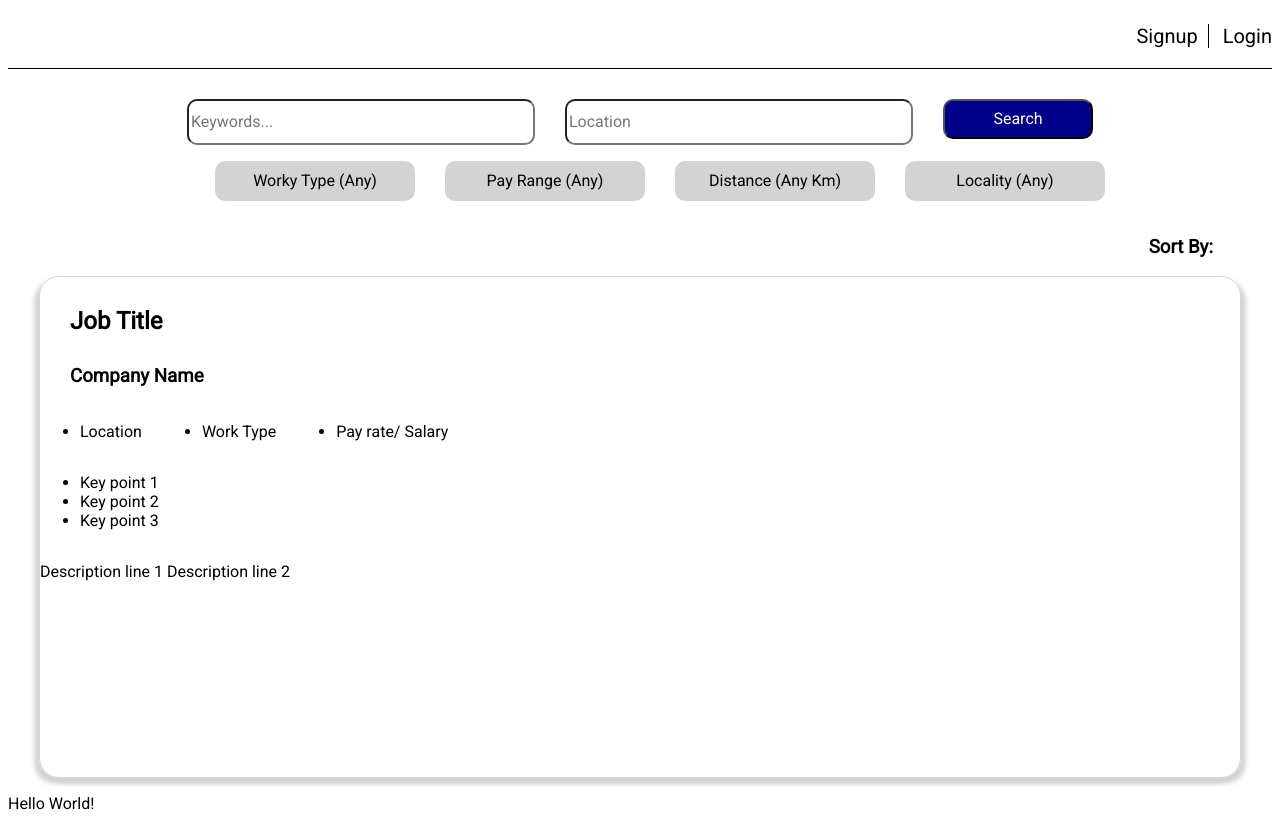
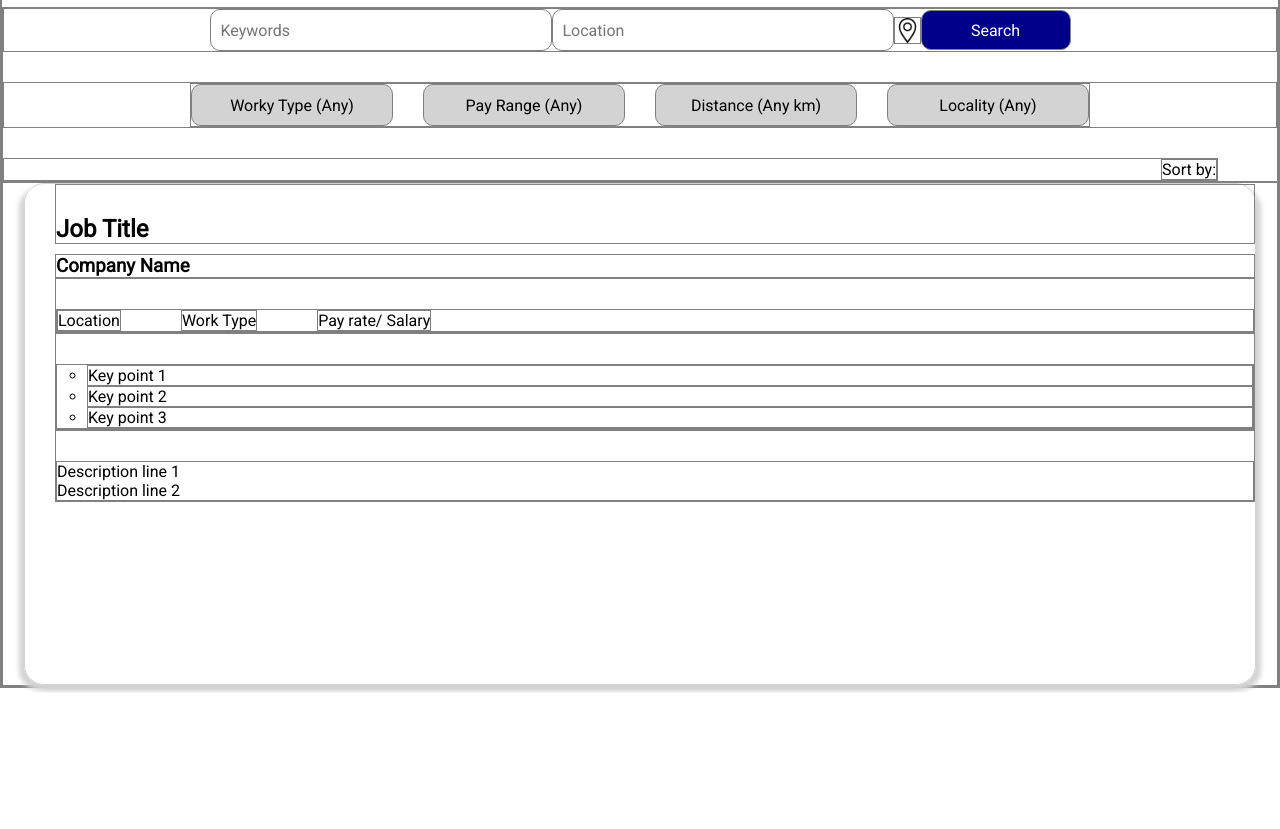
Before and after one commit to devDolan/job-board, a website: page public/index.html in a window 1280 px wide. Shown: the part 107-936 px from the top of the page. After the commit the page ends 800 px from the top, so only its background shows below. Drawn offline with Linux system fonts and the light colour scheme.

Commit message:
Added semantic changes i.e. naming convention, styling. Added layout improvements

```diff
--- a/public/index.html
+++ b/public/index.html
@@ -10,59 +10,67 @@
 <body>
     <!-- this is my attempt to get the sign in and log in button, can make them links
         to smth later with href -->
-        <h1 id="logo">Job Board</h1>
-        <div class="signup_container">
-            <div class="login_signup">
+    <h1>Job Board</h1>
+    <section id="users">
             <ul>
-                    <li id="Signup">Signup</li>
-                    <li id="Login">Login</li>
+            <li><a href="#">Signup</a></li>
+            <li>|</li>
+            <li><a href="#">Login</a></li>
+        </ul>
+    </section>
+
+    <div id="line"></div>
+
+    <section id="search">
+        <div id="parameters">
+            <input type="text" placeholder="Keywords">
+            <input type="text" placeholder="Location">
+            <img id="location-icon" src="/public/assets/images/location.png"
+            alt="location-icon">
+            <button type="button" id="search-button">Search</button>
+        </div>
+        <div id="filters">
+            <ul>
+                <li>Worky Type (Any)</li>
+                <li>Pay Range (Any)</li>
+                <li>Distance (Any km)</li>
+                <li>Locality (Any)</li>
             </ul>
         </div>
+        <div id="sort-by">
+            <p>Sort by:</p>
         </div>
-        <section>
-            <div class="search_bars">
-                <input type="text" placeholder="Keywords..." id="keywords_bar">
-                <input type="text" placeholder="Location" id="location_bar">
-                <button type="button" id="search_bar_button">Search</button>
-            </div>
-            <nav class="navigation_bar">
-                <ul class="navigation_list">
-                    <li>Worky Type (Any)</li>
-                    <li>Pay Range (Any)</li>
-                    <li>Distance (Any Km)</li>
-                    <li>Locality (Any)</li>
-                </ul>
-            </nav>
     </section>
-        <div class="sort_by">
-            <h3>Sort By:</h3>
-        </div>
-        <section class="job_listing_container">
-            <div id="job_listing_card">
+
+    <section id="listings">
+        <div class="card">
             <h2>Job Title</h2>
             <h3>Company Name</h3>
-                <div class="quick_info">
+
+            <div class="quick-info">
                 <ul>
                     <li>Location</li>
                     <li>Work Type</li>
                     <li>Pay rate/ Salary</li>
                 </ul>
             </div>
-                <div class="key_points">
+
+            <div class="key-points">
                 <ul>
                     <li>Key point 1</li>
                     <li>Key point 2</li>
                     <li>Key point 3</li>
                 </ul>
             </div>
+
             <div class="description">
                 <p>
                     Description line 1
+                    <br>
                     Description line 2
                 </p>
             </div>
         </div>
     </section>
-    <p>Hello World!</p>
 </body>
 </html>
--- a/public/style.css
+++ b/public/style.css
@@ -1,56 +1,70 @@
-html * {
+* {
     font-family: 'Roboto';
+    margin: 0;
+    padding: 0;
+    border: 1px solid grey;
 }
 
-#logo {
+li {
+    list-style: none;
+}
+
+h1 {
     padding-left: 1.875rem;
     padding-top: 30px;
     font-size: 32px;
 }
 
-.signup_container {
+#line {
     border-bottom: 1px solid black;
     padding: 0%;
 }
 
-/* i am not too sure why it doesnt let me use the option 'right: 30px'.
-this was just so it would stay on the right hand side.*/
-.login_signup {
+#users ul{
     font-size: 20px;
-   display: flex;
-   justify-content: flex-end;
-
+    display: flex;
+    justify-content: flex-end;
+    gap: 10px;
+    padding-right: 0.625rem;
 }
 
-#Signup {
-    display: inline;
-    border-right: 1px solid black;
-    padding-right: 10px;
+#users a {
+    text-decoration: none;
+    color: black;
 }
 
-#Login {
-    display: inline;
-    padding-left: 9px;
-}
-
-.search_bars {
+#search {
     display: flex;
+    flex-direction: column;
     justify-content: center;
-    margin-top: 30px;
+    margin-top: 0.625rem;
     gap: 30px;
 }
 
+#parameters {
+    display: flex;
+    position: relative;
+    justify-content: center;
+    align-items: center;
+}
 
+::placeholder {
+    padding-left: 10px;
+}
 
-.search_bars input {
+#location-icon {
+    height: 25px;
+    width: auto;
+}
+
+#parameters input {
     height: 40px;
     width: 340px;
     font-size: 16px;
-
     border-radius: 10px;
 }
 
-#search_bar_button {
+#search-button {
     height:40px;
     width: 150px;
 
@@ -61,22 +75,20 @@ this was just so it would stay on the right hand side.*/
 
 }
 
-
-
-.navigation_bar {
+#filters {
     display: flex;
     justify-content: center;
 
 }
 
-.navigation_list {
+#filters ul {
     display: flex;
     align-items: flex-start;
     justify-content: center;
     gap: 30px;
 }
 
-.navigation_list li {
+#filters li {
     display: flex;
     justify-content: center;
     align-items: center;
@@ -86,23 +98,19 @@ this was just so it would stay on the right hand side.*/
     border-radius: 10px;
 }
 
-.sort_by {
+#sort-by {
     display: flex;
     justify-content: flex-end;
     margin-right: 59px;
 }
 
-.job_listing_container {
+#listings {
     display: flex;
     justify-content: center;
-
-
-
 }
 
-#job_listing_card {
+.card {
     display: flex;
-    justify-content: center;
     flex-direction: column;
     justify-content: flex-start;
     height: 500px;
@@ -111,23 +119,28 @@ this was just so it would stay on the right hand side.*/
     border: 1px solid lightgrey;
     border-radius: 20px;
     box-shadow: 5px 5px 5px lightgray, -5px 5px 5px lightgray;
+
+    padding-left: 30px;
 }
 
-#job_listing_card h2 {
-    margin-left: 30px;
-    margin-top: 30px;
-
+.card > * {
+    padding-top: 30px;
 }
 
-#job_listing_card h3 {
-    margin-left: 30px;
+.card h3 {
+    padding-top: 0px;
     margin-top: 10px;
 }
 
-.quick_info ul {
+.quick-info ul {
     display: flex;
     justify-content: flex-start;
     flex-direction: row;
     gap: 60px;
 
 }
+
+.key-points li {
+    list-style: circle;
+    margin-left: 30px;
+}
```
Also changed, not shown: public/assets/images/location.png (added). Lines whose indentation alone changed are shown as unchanged.
